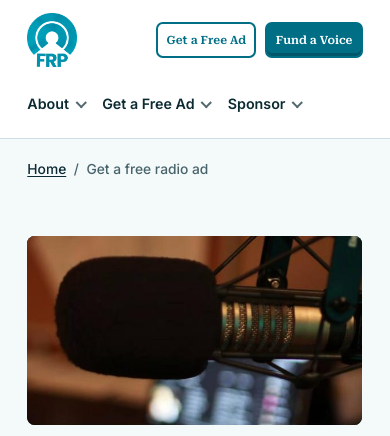
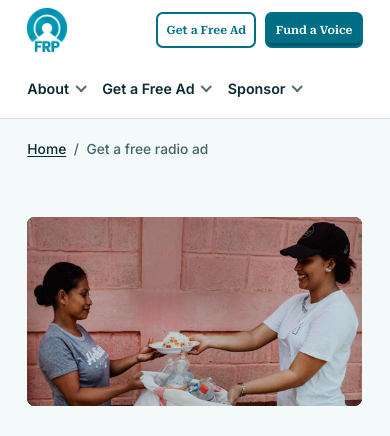
Before and after one commit to seanaherndrexel/freeradioproject, a plain HTML site: page apply.html in a window 390 px wide. Shown: the top 436 px of the page. Drawn offline with Linux system fonts and the light colour scheme.

Commit message:
Smaller header logo and remove the microphone photos
Co-Authored-By: Claude Fable 5.2 <noreply@anthropic.com>
Claude-Session: https://claude.ai/code/session_01Wz5G9FRdY8R7pRsHmp8QLF

```diff
--- a/apply.html
+++ b/apply.html
@@ -8,7 +8,7 @@
 <div class="bar"><header class="wrap top"><a class="brand" href="index.html"><img src="logo.png" alt="The Free Radio Project" width="50" height="56"></a><nav class="nav" aria-label="Main"><div class="menu"><button type="button" aria-expanded="false">About</button><div class="sub"><a href="about.html">Our purpose</a><a href="index.html#how">How it works</a><a href="about.html#founder">Founder</a><a href="about.html#wont-air">What we won't air</a><a href="about.html#contact">Contact</a></div></div><div class="menu"><button type="button" aria-expanded="false">Get a Free Ad</button><div class="sub"><a href="index.html#who">Who qualifies</a><a href="apply.html">Apply</a><a href="apply.html#faq">Questions</a></div></div><div class="menu"><button type="button" aria-expanded="false">Sponsor</button><div class="sub"><a href="sponsors.html">Sponsor levels</a><a href="voices.html">Fund a voice</a><a href="sponsors.html#founding">Founding sponsors</a><a href="voices.html#badge">Sponsor badge</a></div></div></nav><div class="top-cta"><a class="btn small ghost" href="apply.html">Get a Free Ad</a><a class="btn small" href="voices.html">Fund a Voice</a></div></header></div>
 <main id="main"><div class="wrap crumb"><a href="index.html">Home</a><span aria-hidden="true">/</span>Get a free radio ad</div>
 <div class="wrap"><section>
-<img class="wide" src="img/mic.jpg" alt="A studio microphone ready to record" width="1600" height="560">
+<img class="wide" src="img/give.jpg" alt="A volunteer smiling as she hands a plate of food to a neighbor" width="1080" height="686">
 <h2>Apply for a free ad</h2>
 <p class="measure">Tell us a little about your group and the message you'd like people to hear. We air ads as sponsor funding comes in, and we work through applications in the order they arrive.</p>
 <div class="note measure">Free ads are open to nonprofits, volunteer groups and community projects, and each group can receive one every 12 months. We aren't able to air ads for or against political candidates.</div>
--- a/styles.css
+++ b/styles.css
@@ -561,3 +561,5 @@ footer .legal a{color:#BFD9DF}
 .story audio{width:100%}
 .story .meta{margin:.5rem 0 0;font-family:var(--ui);font-size:.78rem;color:var(--slate)}
 @media (max-width:900px){.signup .wrap{grid-template-columns:1fr;gap:1.25rem}.story-cards{grid-template-columns:1fr 1fr}}
+.top .brand img{width:40px;height:auto}
+.top{padding-block:.55rem}
```
Also changed, not shown: index.html (+2 -2 lines), img/mic.jpg (deleted).
